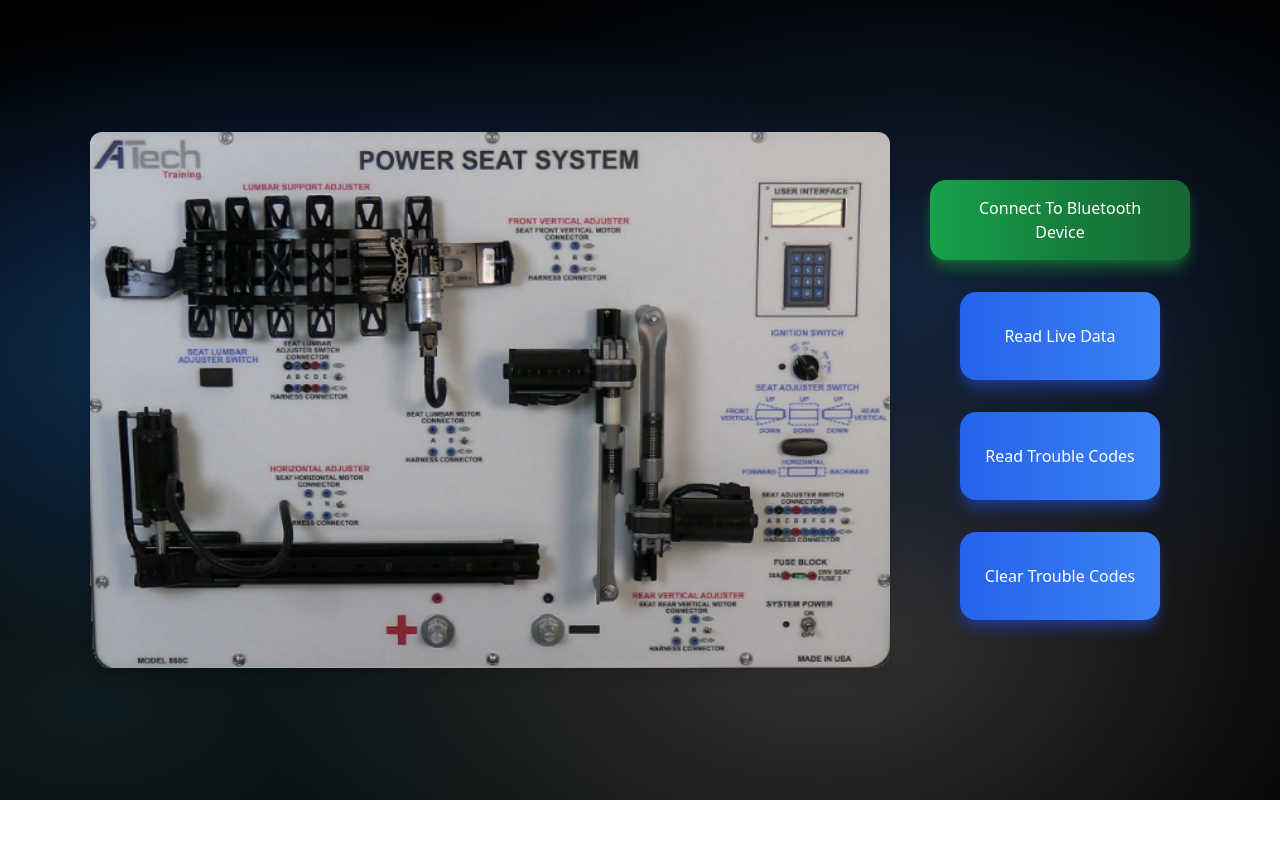
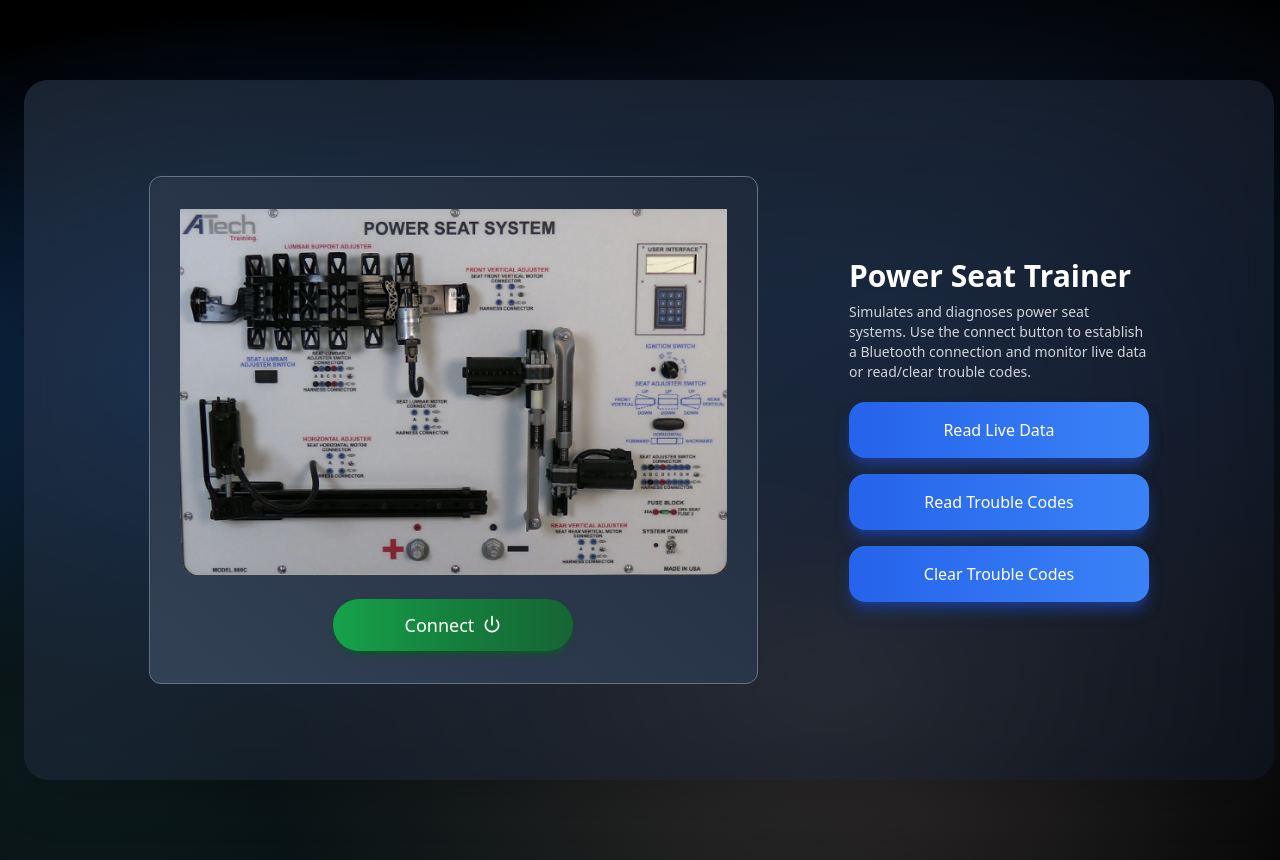
Before and after one commit to kee5625/Trainer-Diagnostic-Interface, a React (Vite) app: page /power-seat in a window 1280 px wide. Before the commit the page ends 800 px from the top, so only its background shows below. Built offline with nearby package versions, Linux system fonts and the light colour scheme.

Commit message:
massive ui changes to homepage and tiny button state changes to read codes

```diff
--- a/src/components/ReadCodeComponents/PS_RC.jsx
+++ b/src/components/ReadCodeComponents/PS_RC.jsx
@@ -9,7 +9,10 @@ export default function PS_RC() {
   const [bCode, setBCode] = useState("N/A");
   const [uCode, setUCode] = useState("N/A");
 
+  const [loading, setLoading] = useState(false);
+
   const [ble, setBle] = useState({ connected:false, notifying:false });
+
   useEffect(() => onBleState(setBle), []);
 
   /* ----- attach BLE notification handler once ----- */
@@ -25,18 +28,27 @@ export default function PS_RC() {
       console.warn("BLE not ready");
       return;
     }
+    setLoading(true);
+    await sleep(2000);  //Temporary delay for UI smoothness
+
     try { await requestDTC(0x00);}
     catch(e) {console.error("[Request DTC] failed:", e);}
+    finally{setLoading(false);}
   };
+
+  function sleep(ms){ //Temporary sleep function for ui smoothness
+    return new Promise(resolve => setTimeout(resolve, ms));
+  }
 
   return (
     <div className="flex items-center flex-col justify-center">
       <h1 className='text-2xl'>Diagnostic Trouble Codes</h1>
       <div className='gap-5 pb-16 flex p-5 flex-row justify-center'>
         <button
-          className={`inline-block w-full text-center text-lg min-w-[200px] px-6 py-6 text-white transition-all rounded-2xl shadow-lg sm:w-auto bg-gradient-to-r from-blue-600 to-blue-500 hover:bg-gradient-to-b dark:shadow-blue-900 shadow-blue-200 hover:shadow-2xl hover:shadow-blue-400 hover:-tranneutral-y-px ${!ble.notifying ? 'opacity-40 cursor-not-allowed' : ''}`}
+          disabled={!ble.connected || loading}
+          className={`${!ble.notifying ? 'opacity-60 cursor-not-allowed' : ''}inline-block w-full text-center text-lg min-w-[200px] px-6 py-6 text-white transition-all rounded-2xl shadow-lg sm:w-auto bg-gradient-to-r from-blue-600 to-blue-500 hover:bg-gradient-to-b dark:shadow-blue-900 shadow-blue-200 hover:shadow-2xl hover:shadow-blue-400 hover:-tranneutral-y-px`}
           onClick={fetchOnce}>
-            Get Data
+            {loading ? "Analyzing..." : "Get Trouble Codes"}
         </button>
       </div>
 
--- a/src/pages/PowerSeatTrainer.jsx
+++ b/src/pages/PowerSeatTrainer.jsx
@@ -23,6 +23,7 @@ export default function PowerSeatHome(){
     };
     const handleDisconnect = async () => {
         setLoading(true);
+        await sleep(2000);
         try {
             await disconnectBle();
         } finally {
@@ -38,77 +39,108 @@ export default function PowerSeatHome(){
 
     useEffect(() =>  onBleState(s => { console.log("BLE", s); setBle(s); }),[]);
 
+    function sleep(ms){
+        return new Promise(resolve => setTimeout(resolve, ms));
+    }
+
     return(
-        <div className='flex items-center  justify-center'>
-            <div className="w-fit">
-                {/* 2-column grid ― first row = image + action buttons */}
-                <div className="grid md:grid-cols-[auto_260px] gap-10 items-center ">
-
-                    {/* ── left column ── image */}
+        <div className="flex justify-center items-center">
+            <div className="relative flex flex-row gap-10 bg-gradient-to-br from-slate-700/50 to-slate-900/50 backdrop-blur-lg shadow-2xl rounded-3xl min-w-[1250px] min-h-[700px]">
+                <div className="grid grid-cols-[1fr_300px] gap-2 items-center mx-auto max-w-[1000px] w-full">
+                    {/* Left: Image & controls */}
+                    <div className="flex flex-col items-center gap-4 w-[88%]">
+                        {/* Image */}
+                        <div className="relative overflow-hidden py-8 rounded-xl bg-gradient-to-tr from-slate-700 to-slate-800 border border-slate-500 flex flex-col gap-2 items-center justify-center shadow-inner">
                             <img
                                 src={power_seat_trainer}
-                    alt="Power-Seat trainer"
-                    className="rounded-xl shadow-lg  md:w-[800px] "
+                                alt="Power-Seat Trainer"
+                                className="w-[90%] h-full object-contain"
                             />
 
-                    {/* ── right column ── action buttons */}
-                    <div className="flex flex-col items-center gap-8 min-w-[250px] self-center">
+
+                        {/* Buttons */}
+                        <div className="relative mt-4 flex flex-col items-center">
                         <button
-                            onClick={() => ble.connected ? handleDisconnect() : handleConnect()}
-                            className={ble.connected ? "bg-gradient-to-r from-red-600 via-red-700 to-red-800 shadow-lg shadow-red-900 text-white px-6 py-4 rounded-2xl hover:shadow-red-800 hover:shadow-lg"
-                            : "bg-gradient-to-r from-green-600 via-green-700 to-green-800 text-white shadow-lg shadow-green-800 font-semi px-6 py-4 rounded-2xl disabled:opacity-40 hover:shadow-lg hover:shadow-green-900"}
+                            disabled={loading || ble.connected}
+                            onClick={handleConnect}
+                            className={`
+                            flex flex-row items-center justify-center gap-2 rounded-full
+                            px-6 py-3 text-white shadow-md transition-all duration-300 ease-in-out
+                            bg-gradient-to-r from-green-600 via-green-700 to-green-800 shadow-green-900 hover:shadow-green-800
+                            w-60 text-lg
+                            ${loading ? 'opacity-70 cursor-not-allowed' : ''}
+                            `}
                         >
                             {loading ? (
-                                <svg aria-hidden="true" className="w-8 h-8 text-gray-200 animate-spin  fill-blue-600" viewBox="0 0 100 101" fill="none" xmlns="http://www.w3.org/2000/svg">
+                            <>
+                                {ble.connected ? "Disconnecting..." : "Connecting..."}
+                                <svg aria-hidden="true" className="w-6 h-6 text-gray-200 animate-spin fill-blue-600" viewBox="0 0 100 101" fill="none" xmlns="http://www.w3.org/2000/svg">
                                     <path d="M100 50.5908C100 78.2051 77.6142 100.591 50 100.591C22.3858 100.591 0 78.2051 0 50.5908C0 22.9766 22.3858 0.59082 50 0.59082C77.6142 0.59082 100 22.9766 100 50.5908ZM9.08144 50.5908C9.08144 73.1895 27.4013 91.5094 50 91.5094C72.5987 91.5094 90.9186 73.1895 90.9186 50.5908C90.9186 27.9921 72.5987 9.67226 50 9.67226C27.4013 9.67226 9.08144 27.9921 9.08144 50.5908Z" fill="currentColor"/>
                                     <path d="M93.9676 39.0409C96.393 38.4038 97.8624 35.9116 97.0079 33.5539C95.2932 28.8227 92.871 24.3692 89.8167 20.348C85.8452 15.1192 80.8826 10.7238 75.2124 7.41289C69.5422 4.10194 63.2754 1.94025 56.7698 1.05124C51.7666 0.367541 46.6976 0.446843 41.7345 1.27873C39.2613 1.69328 37.813 4.19778 38.4501 6.62326C39.0873 9.04874 41.5694 10.4717 44.0505 10.1071C47.8511 9.54855 51.7191 9.52689 55.5402 10.0491C60.8642 10.7766 65.9928 12.5457 70.6331 15.2552C75.2735 17.9648 79.3347 21.5619 82.5849 25.841C84.9175 28.9121 86.7997 32.2913 88.1811 35.8758C89.083 38.2158 91.5421 39.6781 93.9676 39.0409Z" fill="currentFill"/>
                                 </svg>
-                            ) : ble.connected ? "Disconnect Bluetooth Device" : "Connect To Bluetooth Device"}
+                            </>
+                            ) : ble.connected ? (
+                            <>
+                                Connected
+                                <svg className="w-6 h-6 text-white" viewBox="0 0 24 24" fill="none">
+                                <path d="M5 13l4 4L19 7" stroke="currentColor" strokeWidth="2" strokeLinecap="round" strokeLinejoin="round"/>
+                                </svg>
+                            </>
+                            ) : (
+                            <>
+                                Connect
+                                <svg className="w-5 h-5 text-white" viewBox="0 0 24 24" fill="none">
+                                <path d="M12 2v10" stroke="currentColor" strokeWidth="2" strokeLinecap="round" strokeLinejoin="round"/>
+                                <path d="M17.657 6.343a8 8 0 1 1-11.314 0" stroke="currentColor" strokeWidth="2" strokeLinecap="round" strokeLinejoin="round"/>
+                                </svg>
+                            </>
+                            )}
                         </button>
+
+                        {/* Disconnect button */}
+                        <button
+                            onClick={handleDisconnect}
+                            disabled={!ble.connected}
+                            className={`
+                            absolute -top-3 -right-3 rounded-full p-2 bg-gradient-to-r from-red-600 via-red-700 to-red-800 shadow-md text-white
+                            transition-opacity duration-300 ${ble.connected ? 'opacity-100' : 'opacity-0 pointer-events-none'}
+                            `}
+                        >
+                            <svg className="w-4 h-4" viewBox="0 0 24 24" fill="none">
+                            <path d="M12 2v10" stroke="currentColor" strokeWidth="2" strokeLinecap="round" strokeLinejoin="round"/>
+                            <path d="M17.657 6.343a8 8 0 1 1-11.314 0" stroke="currentColor" strokeWidth="2" strokeLinecap="round" strokeLinejoin="round"/>
+                            </svg>
+                        </button>
+                        </div>
+                        </div>
+                    </div>
+
+                    {/* Right: Description */}
+                    <div className="flex flex-col justify-center text-white w-full max-w-[350px]">
+                        <h2 className="text-3xl font-bold mb-2">Power Seat Trainer</h2>
+                        <p className="text-gray-300 text-sm pb-5">
+                        Simulates and diagnoses power seat systems. Use the connect button to establish a Bluetooth connection and monitor live data or read/clear trouble codes.
+                        </p>
+                        <div className="flex flex-col w-full gap-4">
                             <button
                                 onClick={() => navigate('/trainer/power-seat/read-data')}
-                            className='inline-block w-full text-center min-w-[200px] px-6 py-8 text-white transition-all rounded-2xl shadow-lg sm:w-auto bg-gradient-to-r from-blue-600 to-blue-500 hover:bg-gradient-to-b dark:shadow-blue-900 shadow-blue-200 hover:shadow-2xl hover:shadow-blue-400 hover:-tranneutral-y-px'>
+                                className='inline-block w-full text-center min-w-[200px] px-5 py-4 text-white transition-all rounded-2xl shadow-lg sm:w-auto bg-gradient-to-r from-blue-600 to-blue-500 hover:bg-gradient-to-b dark:shadow-blue-900 shadow-blue-200 hover:shadow-2xl hover:shadow-blue-400 hover:-tranneutral-y-px'>
                                 Read Live Data
                             </button>
                             <button
                                 onClick={() => navigate('/trainer/power-seat/read-codes')}
-                            className='inline-block w-full text-center min-w-[200px] px-6 py-8 text-white transition-all rounded-2xl shadow-lg sm:w-auto bg-gradient-to-r from-blue-600 to-blue-500 hover:bg-gradient-to-b dark:shadow-blue-900 shadow-blue-200 hover:shadow-2xl hover:shadow-blue-400 hover:-tranneutral-y-px'>
+                                className='inline-block w-full text-center min-w-[200px] px-5 py-4 text-white transition-all rounded-2xl shadow-lg sm:w-auto bg-gradient-to-r from-blue-600 to-blue-500 hover:bg-gradient-to-b dark:shadow-blue-900 shadow-blue-200 hover:shadow-2xl hover:shadow-blue-400 hover:-tranneutral-y-px'>
                                 Read Trouble Codes
                             </button>
                             <button
                                 onClick={() => navigate('/trainer/power-seat/clear-codes')}
-                            className='inline-block w-full text-center min-w-[200px] px-6 py-8 text-white transition-all rounded-2xl shadow-lg sm:w-auto bg-gradient-to-r from-blue-600 to-blue-500 hover:bg-gradient-to-b dark:shadow-blue-900 shadow-blue-200 hover:shadow-2xl hover:shadow-blue-400 hover:-tranneutral-y-px'>
+                                className='inline-block w-full text-center min-w-[200px] px-5 py-4 text-white transition-all rounded-2xl shadow-lg sm:w-auto bg-gradient-to-r from-blue-600 to-blue-500 hover:bg-gradient-to-b dark:shadow-blue-900 shadow-blue-200 hover:shadow-2xl hover:shadow-blue-400 hover:-tranneutral-y-px'>
                                 Clear Trouble Codes
                             </button>
-                    </div>
-
-                    {/* ── second row, first column ── connection controls */}
-                    <div className="pt-2 items-center flex justify-center flex-col hidden">
-                        <div className="flex items-center gap-4">
-                            <button
-                                onClick={handleConnect}
-                                disabled={ble.connected}
-                                className="bg-gradient-to-r from-green-600 via-green-700 to-green-800 text-white shadow-lg shadow-green-800 font-semi px-6 py-4 rounded-2xl disabled:opacity-40 hover:shadow-lg hover:shadow-green-900"
-                                >
-                                Connect To Bluetooth Device
-                            </button>
-
-                            <button
-                            onClick={handleDisconnect}
-                            className="bg-gradient-to-r from-red-600 via-red-700 to-red-800 shadow-lg shadow-red-900 text-white px-6 py-4 rounded-2xl hover:shadow-red-800 hover:shadow-lg"
-                            >
-                            Disconnect Bluetooth Device
-                            </button>
-                        </div>
-
-                        <p className="pt-5 items-center">
-                            Connection State:{' '}
-                            <strong style={{ color: connectionColor }}>{connectionLabel}</strong>
-                        </p>
                         </div>
                     </div>
                 </div>
             </div>
-
+        </div>
     )
 }
```
Lines whose indentation alone changed are shown as unchanged.
